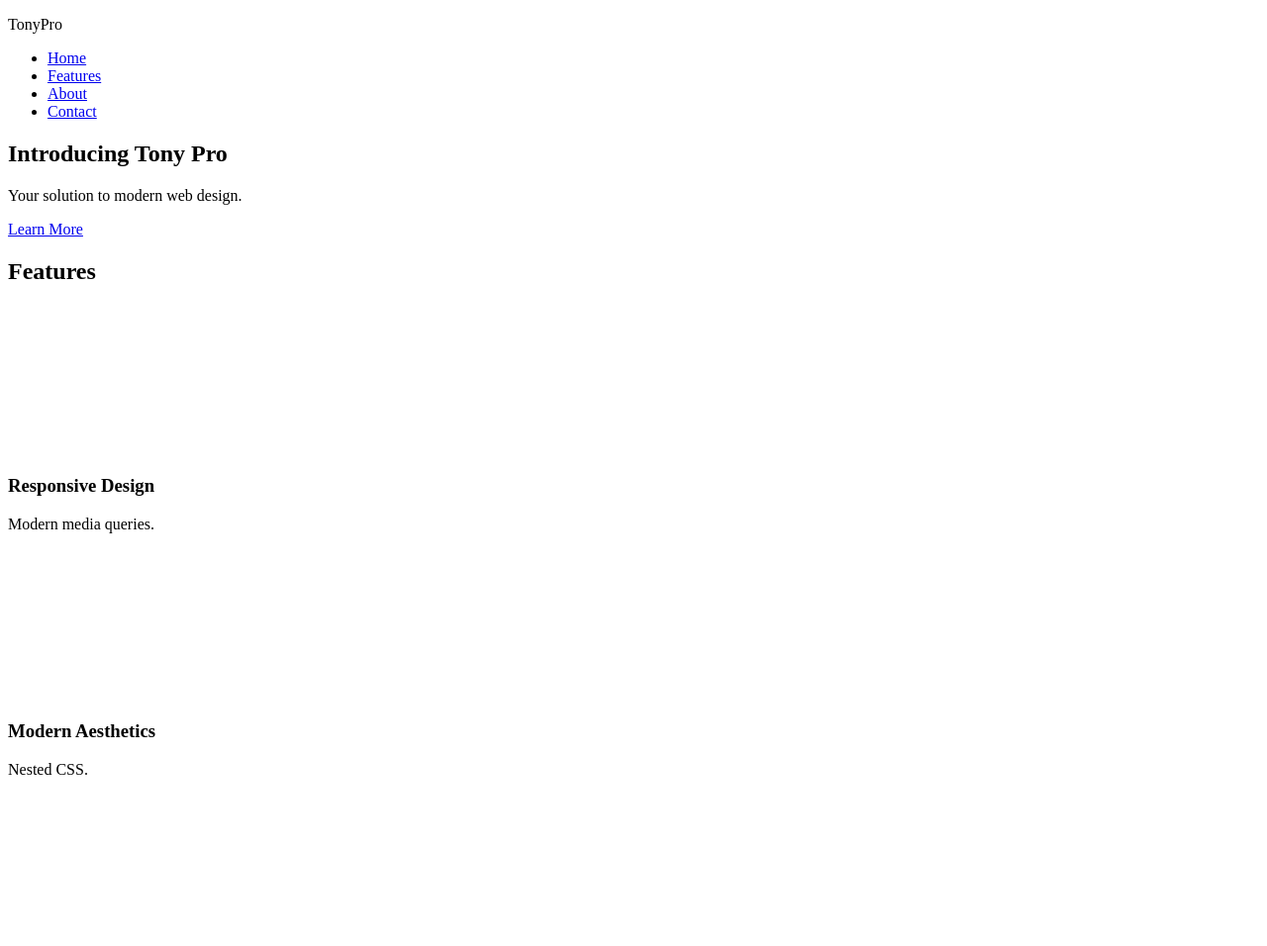
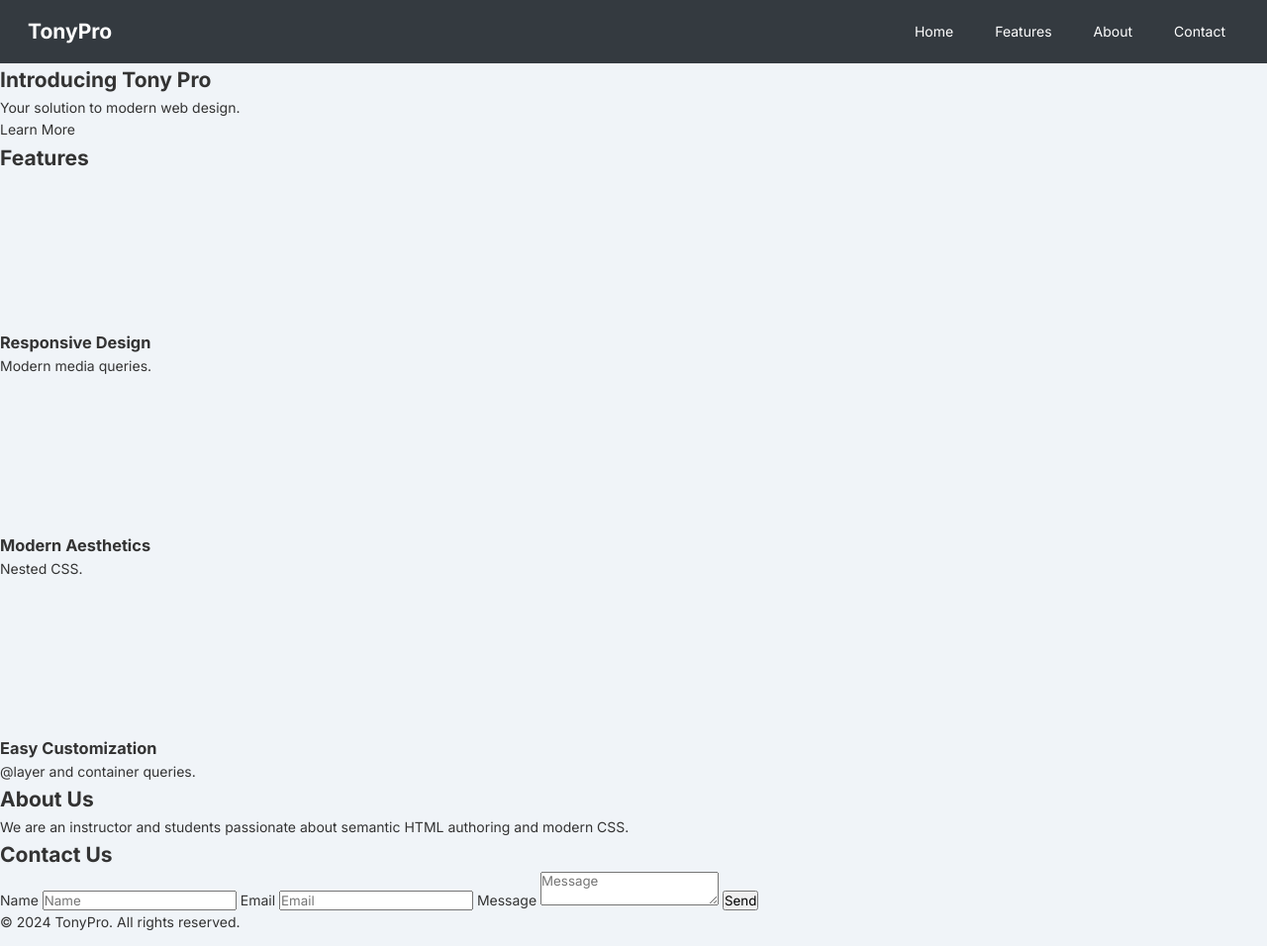
Before and after one commit to jeessicats/landing-page, a plain HTML site: page index.html in a window 1280 px wide. Shown: the top 956 px of the page at 99% size. Drawn offline with Linux system fonts and the light colour scheme.

Commit message:
Estilizando Cabeçalho e Navegação com Responsividade

```diff
--- a/index.html
+++ b/index.html
@@ -13,8 +13,8 @@
     <body>
         <header>
             <nav>
-                <p>TonyPro</p>
-                <ul>
+                <p class="logo">TonyPro</p>
+                <ul class="nav-links" id="nav-links">
                     <li><a href="#home">Home</a></li>
                     <li><a href="#features">Features</a></li>
                     <li><a href="#about">About</a></li>
--- a/styles.css
+++ b/styles.css
@@ -0,0 +1,143 @@
+/* Declare layers in order of priority */
+@layer reset, base;
+
+/* Reset and base styles */
+@layer reset {
+    * {
+        margin: 0;
+        padding: 0;
+        box-sizing: border-box;
+        font-family: 'Inter', sans-serif;
+    }
+
+    html,
+    body {
+        width: 100%;
+        overflow-x: hidden;
+        font-size: 14px;
+    }
+}
+
+/* Color variables */
+@layer base {
+    :root {
+      --background-color: #f0f4f8;
+      --text-color: #333;
+      --primary-color: #007bff;
+      --secondary-color: #6c757d;
+      --light-bg: #ffffff;
+      --dark-bg: #343a40;
+      --light-text: #ffffff;
+      --dark-text: #000000;
+    }
+
+    @media (prefers-color-scheme: dark) {
+      :root {
+        --background-color: #343a40;
+        --text-color: #ffffff;
+        --secondary-color: #adb5bd;
+        --light-bg: #495057;
+        --dark-bg: #000000;
+      }
+    }
+  }
+
+@layer base {
+    body {
+        display: flex;
+        flex-direction: column;
+        min-height: 100vh;
+        line-height: 1.6;
+        background-color: var(--background-color);
+        color: var(--text-color);
+    }
+
+    a {
+        text-decoration: none;
+        color: inherit;
+    }
+}
+
+@layer navigation {
+    header {
+      background: var(--dark-bg);
+      color: var(--light-text);
+      padding: 1rem 0;
+
+      nav {
+        display: flex;
+        justify-content: space-between;
+        align-items: center;
+        width: 100%;
+        max-width: calc(100% - 2rem);
+        margin: auto;
+        padding: 0 1rem;
+
+        .logo {
+          font-size: 1.5rem;
+          font-weight: bold;
+        }
+
+        .menu-toggle {
+          font-size: 2rem;
+
+          @media (width > 768px) {
+            display: none;
+          }
+        }
+
+        .nav-links {
+          display: none;
+          background: var(--dark-bg);
+          text-align: right;
+          list-style: none;
+          flex-direction: column;
+
+          &.active {
+            display: flex;
+          }
+
+          @media (width <= 768px) {
+            top: 60px;
+            right: 0;
+            width: 100%;
+            position: absolute;
+          }
+
+          @media (width > 768px) {
+            display: flex;
+            flex-direction: row;
+          }
+
+          li {
+            margin: 0;
+
+            @media (width > 768px) {
+              margin-left: 1rem;
+            }
+
+            a {
+              display: block;
+              padding: 1rem;
+
+              &:hover {
+                @media (width <= 768px) {
+                  background: var(--secondary-color);
+                  color: var(--light-var);
+                }
+              }
+
+              @media (width <= 768px) {
+                border-bottom: 1px solid var(--secondary-color);
+                transition: background 0.3s, color 0.3s;
+              }
+
+              @media (width > 768px) {
+                padding: 0.5rem 1rem;
+              }
+            }
+          }
+        }
+      }
+    }
+  }
```
